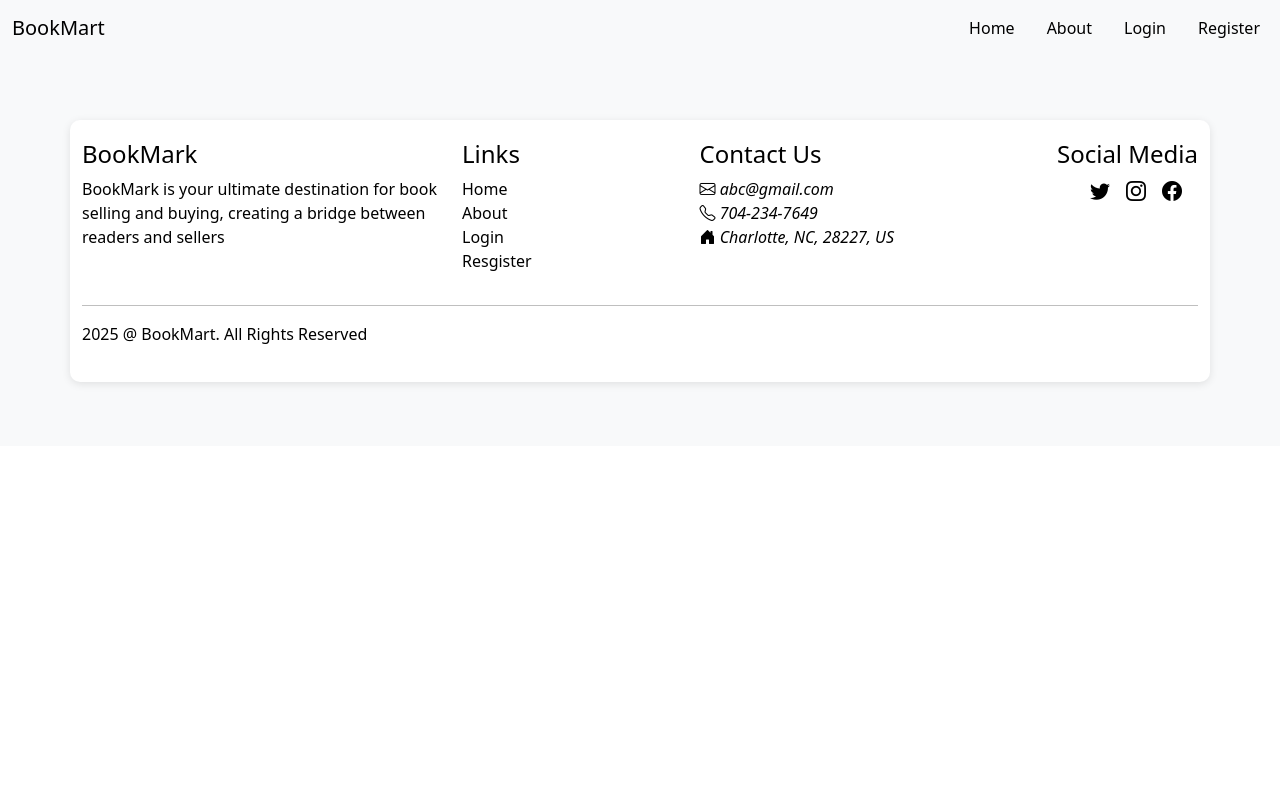
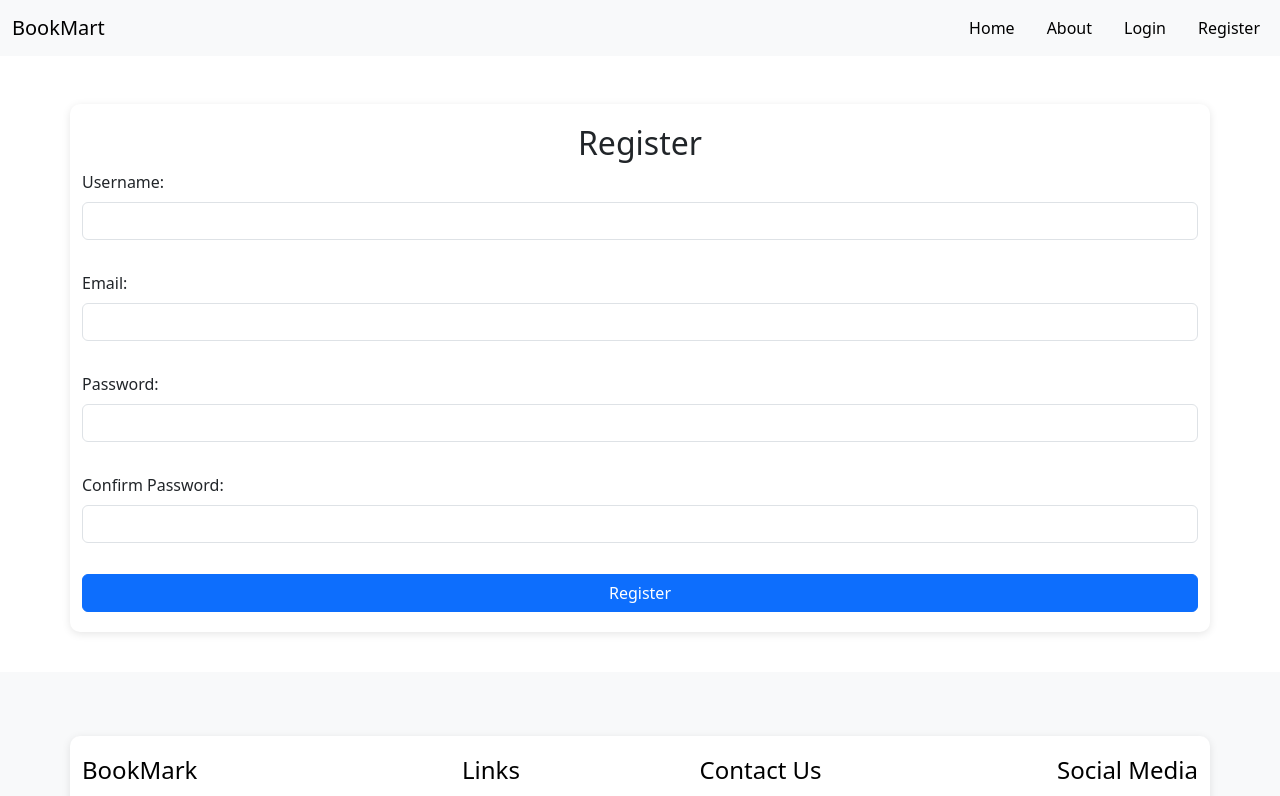
Before and after one commit to MaxKottong/bookmart, a React (Create React App) app in the folder client/: page /register in a window 1280 px wide. Shown: the top 796 px of the page. Built offline with nearby package versions, Linux system fonts and the light colour scheme.

Commit message:
Added frontend for register and login with form validation.

```diff
--- a/client/src/App.js
+++ b/client/src/App.js
@@ -8,6 +8,8 @@ import Footer from './components/Footer';
 import AddBook from './components/AddBook';
 import BookDetail from './components/BookDetail';
 import EditBook from './components/EditBook';
+import Register from './components/Register';
+import Login from './components/Login';
 import 'bootstrap/dist/css/bootstrap.min.css';
 import './App.css';
 
@@ -22,6 +24,9 @@ const App = () => {
                     <Route path="/addbook" element={<AddBook/>}/>
                     <Route path="/bookdetail" element={<BookDetail/>}/>
                     <Route Path="/editbook" elememt={<EditBook/>}/>
+                    <Route path="/register" element={<Register />} />
+                    <Route path="/login" element={<Login />} />
+
                 </Routes>
                 <Footer />
             </Router>
--- /dev/null
+++ b/client/src/components/Login.js
@@ -0,0 +1,54 @@
+import React, { useState } from "react";
+import { useNavigate, useLocation } from "react-router-dom";
+
+const Login = () => {
+    const [email, setEmail] = useState("");
+    const [password, setPassword] = useState("");
+    const [error, setError] = useState("");
+    const navigate = useNavigate();
+    const location = useLocation();
+    const message = location.state?.message || "";
+
+    const handleSubmit = (e) => {
+        e.preventDefault();
+        if (email === "test@example.com" && password === "password") {
+            setError("");
+            navigate("/dashboard");
+        } else {
+            setError("Invalid email or password");
+        }
+    };
+
+    return (
+        <div className="container mt-5">
+        <h2>Login</h2>
+        {message && <p className="alert alert-success">{message}</p>}
+        <form onSubmit={handleSubmit}>
+            <div className="mb-3">
+            <label className="form-label">Email:</label>
+            <input
+                type="email"
+                className="form-control"
+                value={email}
+                onChange={(e) => setEmail(e.target.value)}
+                required
+            />
+            </div>
+            <div className="mb-3">
+            <label className="form-label">Password:</label>
+            <input
+                type="password"
+                className="form-control"
+                value={password}
+                onChange={(e) => setPassword(e.target.value)}
+                required
+            />
+            </div>
+            {error && <p className="text-danger">{error}</p>}
+            <button type="submit" className="btn btn-primary">Login</button>
+        </form>
+        </div>
+    );
+};
+
+export default Login;
--- /dev/null
+++ b/client/src/components/Register.js
@@ -0,0 +1,76 @@
+import React, { useState } from "react";
+import { useNavigate } from "react-router-dom";
+
+const Register = () => {
+  const [username, setUsername] = useState("");
+  const [email, setEmail] = useState("");
+  const [password, setPassword] = useState("");
+  const [confirmPassword, setConfirmPassword] = useState("");
+  const [error, setError] = useState("");
+  const navigate = useNavigate();
+
+  const handleSubmit = (e) => {
+    e.preventDefault();
+
+    if (!username || !email || !password || !confirmPassword) {
+      setError("Required fields have been left empty.");
+      return;
+    }
+
+    if (password !== confirmPassword) {
+      setError("Passwords do not match.");
+      return;
+    }
+
+    setError("");
+    navigate("/login", { state: { message: "Account successfully created! You may now login." } });
+  };
+
+  return (
+    <div className="container mt-5">
+      <h2>Register</h2>
+      <form onSubmit={handleSubmit}>
+        <div className="mb-3">
+          <label className="form-label">Username:</label>
+          <input
+            type="text"
+            className="form-control"
+            value={username}
+            onChange={(e) => setUsername(e.target.value)}
+          />
+        </div>
+        <div className="mb-3">
+          <label className="form-label">Email:</label>
+          <input
+            type="email"
+            className="form-control"
+            value={email}
+            onChange={(e) => setEmail(e.target.value)}
+          />
+        </div>
+        <div className="mb-3">
+          <label className="form-label">Password:</label>
+          <input
+            type="password"
+            className="form-control"
+            value={password}
+            onChange={(e) => setPassword(e.target.value)}
+          />
+        </div>
+        <div className="mb-3">
+          <label className="form-label">Confirm Password:</label>
+          <input
+            type="password"
+            className="form-control"
+            value={confirmPassword}
+            onChange={(e) => setConfirmPassword(e.target.value)}
+          />
+        </div>
+        {error && <p className="text-danger">{error}</p>}
+        <button type="submit" className="btn btn-primary">Register</button>
+      </form>
+    </div>
+  );
+};
+
+export default Register;
```
